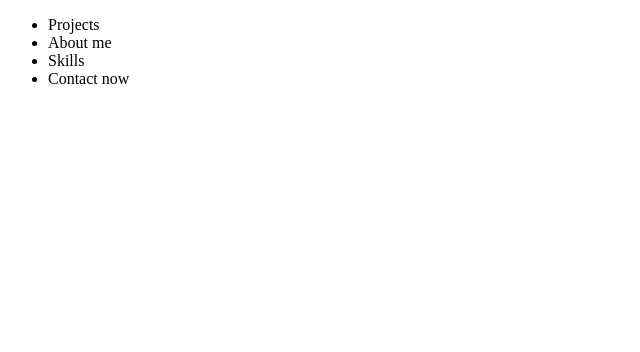
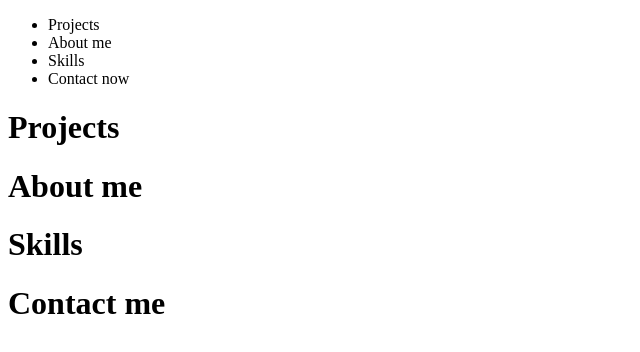
Before and after one commit to AJKossi/mest_2024_git, a plain HTML site: page index.html in a window 1280 px wide. Shown: the whole page, without its empty margins (0-640 px from the left). Drawn offline with Linux system fonts and the light colour scheme.

Commit message:
added main body content

```diff
--- a/index.html
+++ b/index.html
@@ -17,7 +17,10 @@
         </nav>
     </header>
     <main>
-
+        <h1>Projects</h1>
+        <h1>About me</h1>
+        <h1>Skills</h1>
+        <h1>Contact me</h1>
     </main>
     <footer>
 
```
